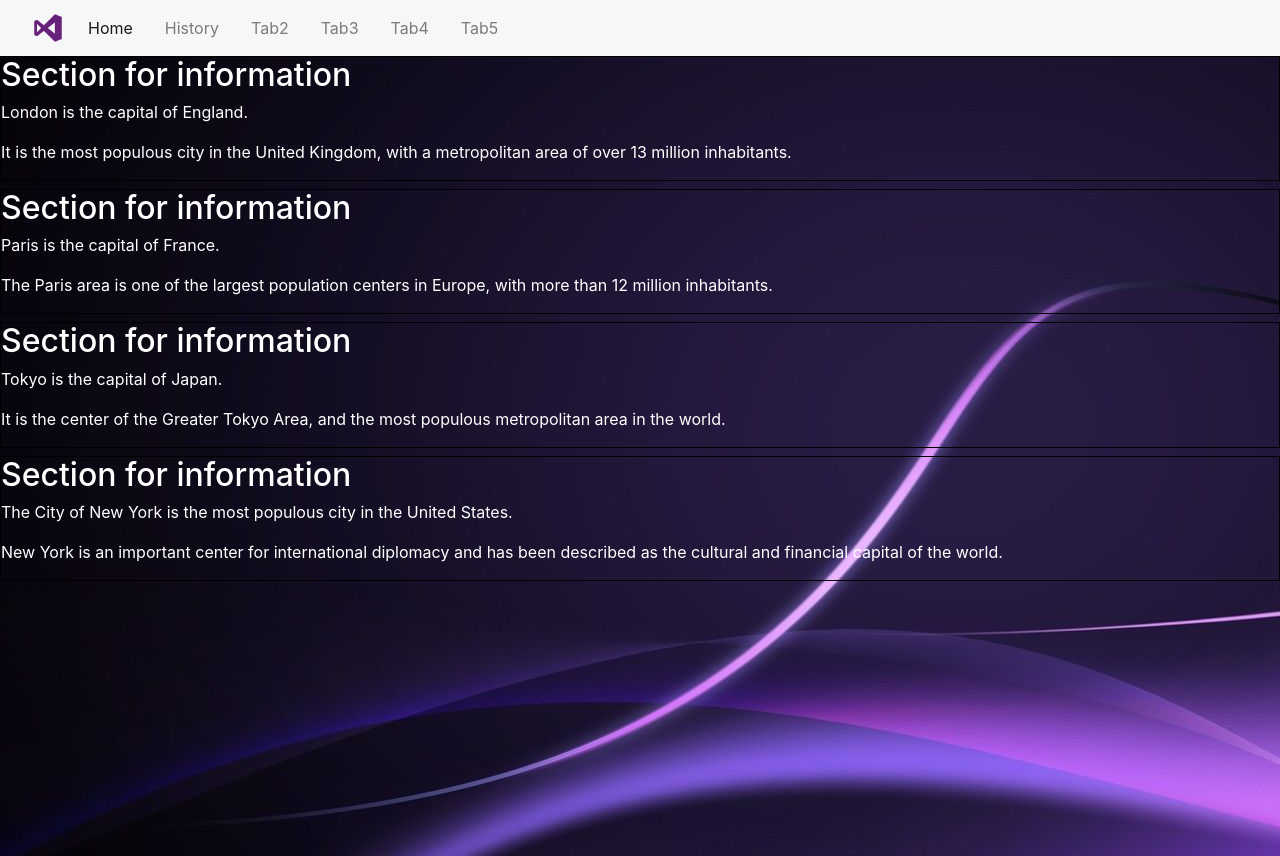
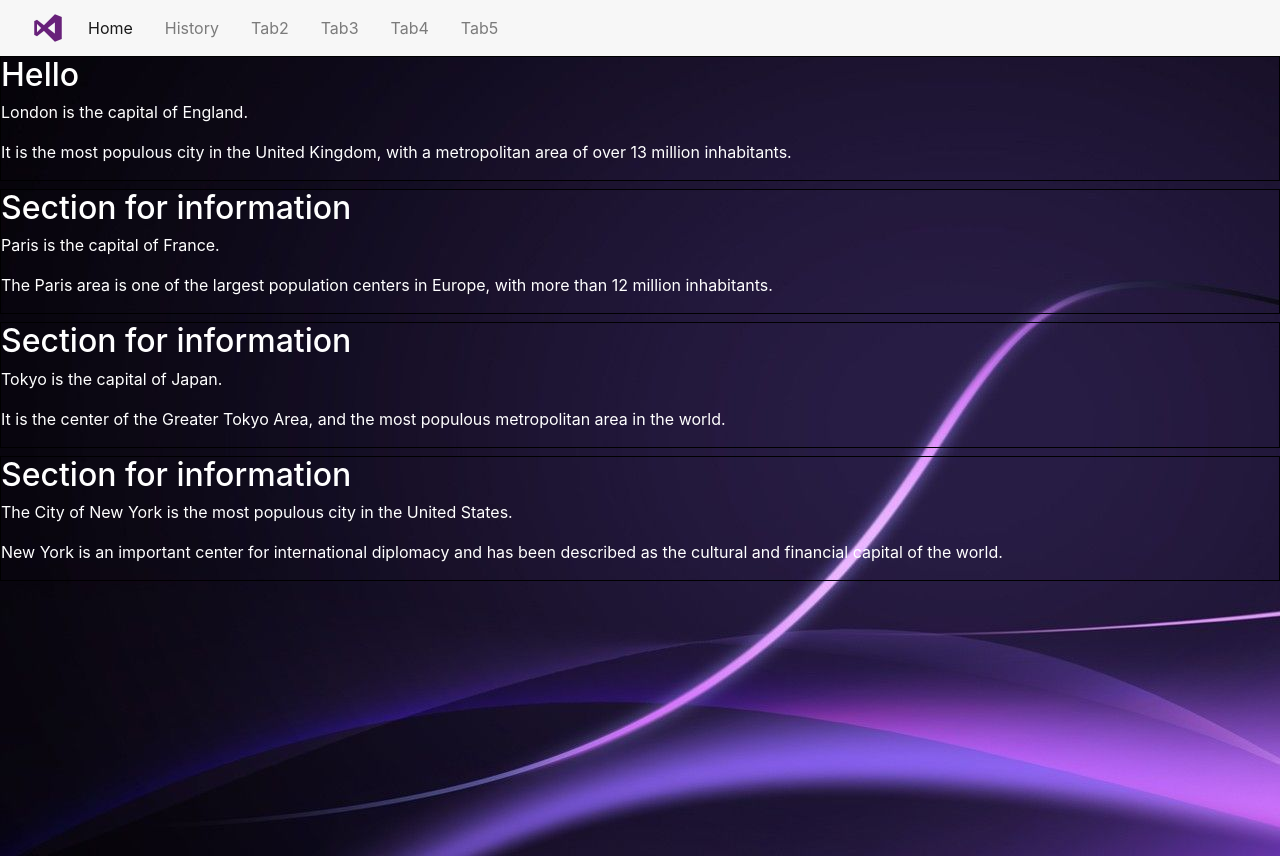
Before and after one commit to Trentclark2012/Visual-Studio, a plain HTML site: page Index.html in a window 1280 px wide. Drawn offline with nearby package versions, Linux system fonts and the light colour scheme; a script that the page names is missing.

Commit message:
changed h2

```diff
--- a/Index.html
+++ b/Index.html
@@ -34,7 +34,7 @@
 		</nav>
 
 		<div class="city">
-		  <h2>Section for information</h2>
+		  <h2>Hello</h2>
 		  <p>London is the capital of England.</p>
 		  <p>It is the most populous city in the United Kingdom, with a metropolitan area of over 13 million inhabitants.</p>
 		</div>
```
